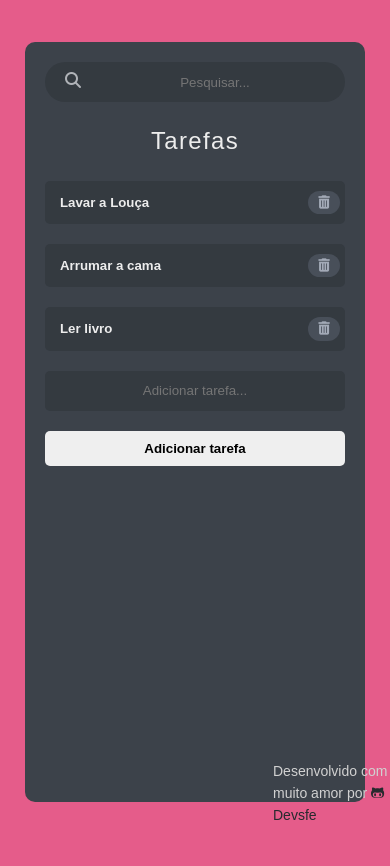
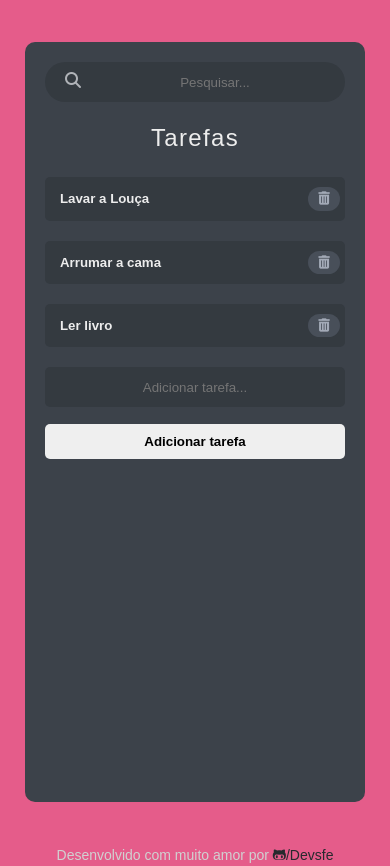
Before and after one commit to devsfer1/task-list-js, a plain HTML site: page index.html in a window 390 px wide. Before the commit the page ends 844 px from the top, so only its background shows below. Drawn offline with Linux system fonts and the light colour scheme.

Commit message:
Projeto finalizado.

```diff
--- a/index.html
+++ b/index.html
@@ -15,12 +15,11 @@
 <body>
     <div class="container">
         <div id="todo">
-
             <form action="" class="search-form">
                 <input type="text" name="" id="search-input" placeholder="Pesquisar..." >
                 <i class="fas fa-search search-icon"></i>
             </form>
-            <div class="title">Tarefas</div>
+            <div class="task__title">Tarefas</div>
             <div class="task">
                 <h5 class="task-name">Lavar a Louça</h5>
                 <button class="fas fa-trash-alt del-btn"></button>
@@ -40,7 +39,7 @@
         </div>
     </div>
     <div class="copy">
-        <p>Desenvolvido com muito amor por <i class="fab fa-github-alt github-icon"></i><a href="" class="devsfe">Devsfe</a></p>
+        <p>Desenvolvido com muito amor por <a href="https://github.com/devsfe" class="github-link"><i class="fab fa-github-alt github-icon"></i>/Devsfe</a></p>
     </div>
 
     <!-- Script -->
--- a/style.css
+++ b/style.css
@@ -33,12 +33,13 @@ body {
     border-radius: 10px;
 }
 
-input[type="text"] {
-    width: 100%;
-    height: 40px;
-    outline: none;
-    border: none;
+.task__title {
     margin-bottom: 20px;
+    font-weight: 200;
+    font-size: 1.5rem;
+    letter-spacing: 0.1ch;
+    color: #ededed;
+    text-align: center;
 }
 
 .search-form {
@@ -54,7 +55,18 @@ input[type="text"] {
     color: #b0b3b8;
 }
 
+#search-input {
+    border-radius: 20px;
+    text-indent: 40px;
+}
 
+input[type="text"] {
+    width: 100%;
+    height: 40px;
+    outline: none;
+    border: none;
+    margin-bottom: 1.25em;
+}
 
 input[type="text"],
 .task {
@@ -65,33 +77,41 @@ input[type="text"],
     padding: 10px 5px;
 }
 
-::placeholder {
-    text-align: center;
+input[type = text]:focus {
+    box-shadow: 0 0 0 2px;
 }
 
-#search-input {
-    border-radius: 20px;
-    text-indent: 40px;
-}
+input:focus::-webkit-input-placeholder {
+    color: transparent;
+ }
+ input:focus:-moz-placeholder { /* Firefox 18- */
+    color: transparent;
+ }
+ input:focus::-moz-placeholder {  /* Firefox 19+ */
+    color: transparent;
+ }
+ input:focus:-ms-input-placeholder {
+    color: transparent;
+ }
 
-.title {
-    margin-bottom: 20px;
-    font-weight: 200;
-    font-size: 24px;
-    letter-spacing: 0.1ch;
-    color: #ededed;
+::placeholder {
     text-align: center;
 }
 
 .task {
     padding: 10px 5px;
-    margin:0 0 20px 0;
+    margin:0 0 1.25em 0;
     text-align: start;
     display: flex;
     justify-content: space-between;
     align-items: center;
     transition: ease 0.2s;
-    text-indent: 10px;
+    text-indent: 0.625em;
+}
+
+.task-name {
+    color: #ededed;
+    font-family: sans-serif;
 }
 
 .task--delete.task {
@@ -99,9 +119,9 @@ input[type="text"],
     opacity: 0;
 }
 
-.task-name {
-    color: #ededed;
-    font-family: sans-serif;
+#input-form {
+    display: flex;
+    flex-direction: column;
 }
 
 .del-btn {
@@ -127,7 +147,6 @@ input[type="text"],
     border: none;
     border-radius: 5px;
     font-weight: bold;
-    font-family: 'Montserrat', sans-serif;
 }
 
 #add-btn:hover {
@@ -135,38 +154,16 @@ input[type="text"],
     transition: ease 0.2s;
 }
 
-#input-form {
-    display: flex;
-    flex-direction: column;
-}
-
-input[type = text]:focus {
-    box-shadow: 0 0 0 2px;
-}
-
-input:focus::-webkit-input-placeholder {
-    color: transparent;
- }
- input:focus:-moz-placeholder { /* Firefox 18- */
-    color: transparent;
- }
- input:focus::-moz-placeholder {  /* Firefox 19+ */
-    color: transparent;
- }
- input:focus:-ms-input-placeholder {
-    color: transparent;
- }
-
 .copy {
     position: absolute;
     top: 90%;
     left: 70%;
-    font-size: 14px;
+    font-size: 0.875rem;
     color: #d1d1d1;
 }
 
 .github-icon,
-.devsfe {
+.github-link     {
     color: #272a2e;
 }
 
@@ -176,3 +173,12 @@ input:focus::-webkit-input-placeholder {
         padding: 20px;
     }
 }
+
+@media(max-width: 1100px) {
+    .copy {
+        top: 100%;
+        left: 0;
+        right: 0;
+        text-align: center;
+    }
+}
```
Also changed, not shown: script.js (line endings or trailing spaces).
